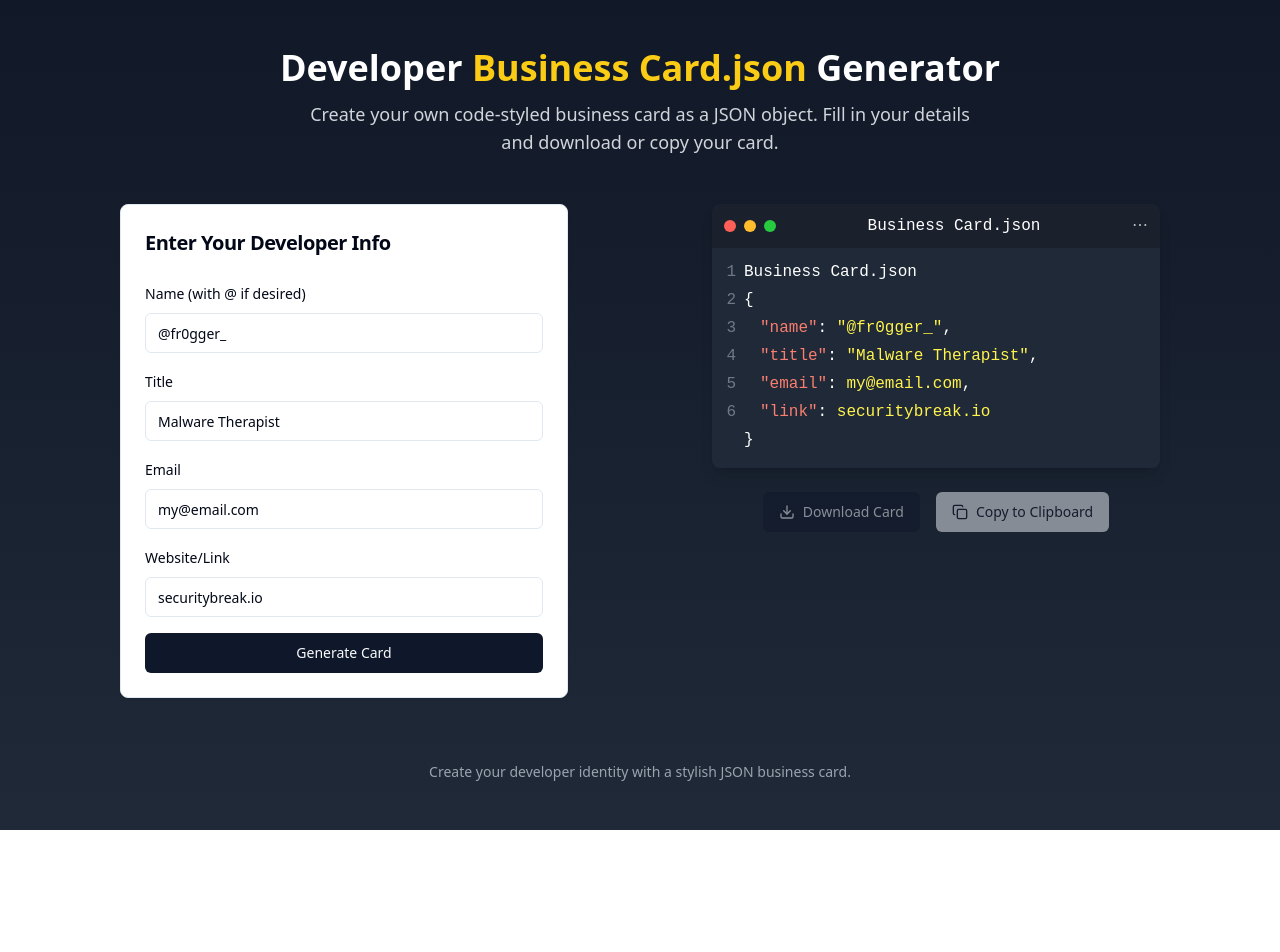
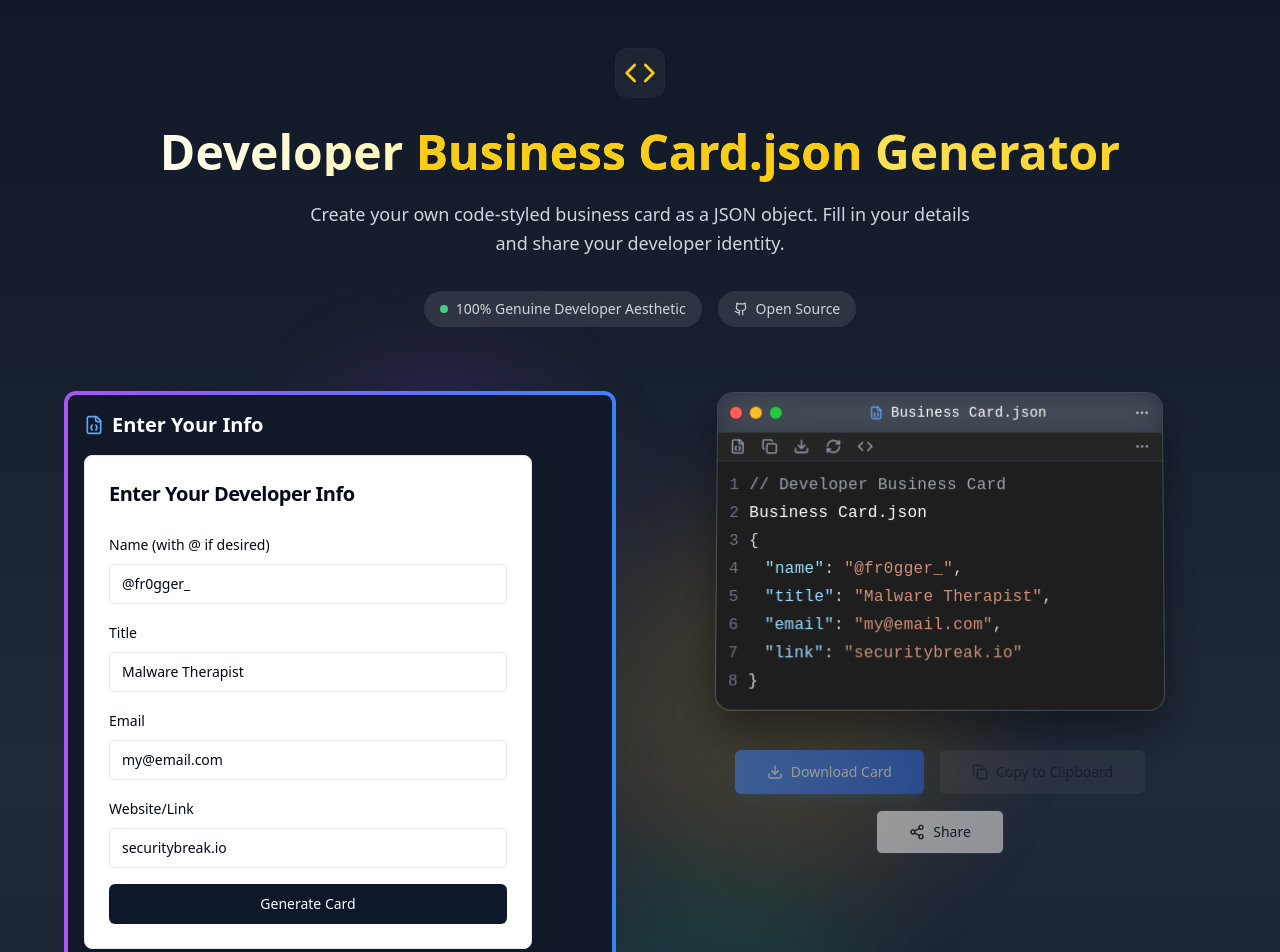
Before and after one commit to cdeveloper28/dev-card-creator-json, a React (Vite) app: page / in a window 1280 px wide. Shown: the top 952 px of the page. Before the commit the page ends 830 px from the top, so only its background shows below. Built offline with nearby package versions, Linux system fonts and the light colour scheme.

Commit message:
Reverted to commit bf3b96d0f5016d68ffea618b619a730dbf5ee2c6

```diff
--- a/src/components/BusinessCard.tsx
+++ b/src/components/BusinessCard.tsx
@@ -1,5 +1,5 @@
 
-import React, { useRef, useEffect } from "react";
+import React from "react";
 import { BusinessCardData } from "./CardForm";
 import CardToolbar from "./CardToolbar";
 
@@ -14,10 +14,16 @@ const BusinessCard: React.FC<BusinessCardProps> = ({ cardData, cardRef }) => {
   return (
     <div
       ref={cardRef}
-      className="w-full max-w-md rounded-lg overflow-hidden shadow-lg code-editor"
+      className="w-full max-w-md rounded-lg overflow-hidden shadow-2xl code-editor glassmorphism-card"
+      style={{
+        boxShadow: "0 20px 40px rgba(0, 0, 0, 0.4)",
+        transform: "perspective(1000px) rotateX(2deg)",
+        position: "relative",
+      }}
     >
+      <div className="bg-blur-overlay"></div>
       <CardToolbar />
-      <div className="editor-body p-0">
+      <div className="editor-body p-0 relative z-10">
         <div className="flex text-base">
           {/* Line numbers */}
           <div className="line-numbers py-3 px-3 select-none w-8">
@@ -27,10 +33,15 @@ const BusinessCard: React.FC<BusinessCardProps> = ({ cardData, cardRef }) => {
             <div style={{ height: lineHeight }}>4</div>
             <div style={{ height: lineHeight }}>5</div>
             <div style={{ height: lineHeight }}>6</div>
+            <div style={{ height: lineHeight }}>7</div>
+            <div style={{ height: lineHeight }}>8</div>
           </div>
 
           {/* JSON content */}
           <div className="py-3 flex-1">
+            <div style={{ height: lineHeight }} className="whitespace-pre">
+              <span className="text-gray-400">// Developer Business Card</span>
+            </div>
             <div style={{ height: lineHeight }} className="whitespace-pre">
               <span className="text-white">Business Card.json</span>
             </div>
@@ -52,13 +63,13 @@ const BusinessCard: React.FC<BusinessCardProps> = ({ cardData, cardRef }) => {
             <div style={{ height: lineHeight }} className="whitespace-pre pl-4">
               <span className="json-property">"email"</span>
               <span className="json-punctuation">: </span>
-              <span className="json-value">{cardData.email}</span>
+              <span className="json-value">"{cardData.email}"</span>
               <span className="json-punctuation">,</span>
             </div>
             <div style={{ height: lineHeight }} className="whitespace-pre pl-4">
               <span className="json-property">"link"</span>
               <span className="json-punctuation">: </span>
-              <span className="json-value">{cardData.link}</span>
+              <span className="json-value">"{cardData.link}"</span>
             </div>
             <div style={{ height: lineHeight }} className="whitespace-pre">
               <span className="json-punctuation">{"}"}</span>
--- a/src/components/CardToolbar.tsx
+++ b/src/components/CardToolbar.tsx
@@ -1,22 +1,48 @@
 
 import React from "react";
+import { MoreHorizontal, FileJson, Copy, Download, RefreshCw, Code } from "lucide-react";
 
 const CardToolbar: React.FC = () => {
   return (
-    <div className="editor-toolbar rounded-t-lg px-3 py-2.5 flex justify-between items-center">
-      <div className="flex items-center space-x-2">
-        <div className="window-dot dot-red"></div>
-        <div className="window-dot dot-yellow"></div>
-        <div className="window-dot dot-green"></div>
+    <div>
+      <div className="editor-toolbar rounded-t-lg px-3 py-2.5 flex justify-between items-center backdrop-blur-lg">
+        <div className="flex items-center space-x-2">
+          <div className="window-dot dot-red ring-1 ring-red-800/50"></div>
+          <div className="window-dot dot-yellow ring-1 ring-yellow-800/50"></div>
+          <div className="window-dot dot-green ring-1 ring-green-800/50"></div>
+        </div>
+
+        <div className="text-white font-medium text-sm flex items-center gap-2">
+          <FileJson size={14} className="text-blue-400" />
+          <span>Business Card.json</span>
+        </div>
+
+        <div className="flex items-center">
+          <button className="text-white opacity-70 hover:opacity-100 transition">
+            <MoreHorizontal size={16} />
+          </button>
+        </div>
       </div>
 
-      <div className="text-white font-medium">
-        Business Card.json
-      </div>
-
-      <div className="flex items-center">
-        <button className="text-white opacity-70 hover:opacity-100">
-          ⋯
+      <div className="bg-[#252525] px-3 py-1.5 flex items-center space-x-4 border-b border-gray-700/70 backdrop-blur-md">
+        <button className="text-gray-400 hover:text-white transition-colors">
+          <FileJson size={16} />
+        </button>
+        <button className="text-gray-400 hover:text-white transition-colors">
+          <Copy size={16} />
+        </button>
+        <button className="text-gray-400 hover:text-white transition-colors">
+          <Download size={16} />
+        </button>
+        <button className="text-gray-400 hover:text-white transition-colors">
+          <RefreshCw size={16} />
+        </button>
+        <button className="text-gray-400 hover:text-white transition-colors">
+          <Code size={16} />
+        </button>
+        <div className="flex-1"></div>
+        <button className="text-gray-400 hover:text-white transition-colors">
+          <MoreHorizontal size={16} />
         </button>
       </div>
     </div>
--- a/src/index.css
+++ b/src/index.css
@@ -1,114 +1,114 @@
-
 @tailwind base;
 @tailwind components;
 @tailwind utilities;
-
-@import url('https://fonts.googleapis.com/css2?family=JetBrains+Mono:wght@400;700&display=swap');
 
 @layer base {
   :root {
     --background: 0 0% 100%;
     --foreground: 222.2 84% 4.9%;
-
     --card: 0 0% 100%;
     --card-foreground: 222.2 84% 4.9%;
-
     --popover: 0 0% 100%;
     --popover-foreground: 222.2 84% 4.9%;
-
     --primary: 222.2 47.4% 11.2%;
     --primary-foreground: 210 40% 98%;
-
     --secondary: 210 40% 96.1%;
     --secondary-foreground: 222.2 47.4% 11.2%;
-
     --muted: 210 40% 96.1%;
     --muted-foreground: 215.4 16.3% 46.9%;
-
     --accent: 210 40% 96.1%;
     --accent-foreground: 222.2 47.4% 11.2%;
-
     --destructive: 0 84.2% 60.2%;
     --destructive-foreground: 210 40% 98%;
-
     --border: 214.3 31.8% 91.4%;
     --input: 214.3 31.8% 91.4%;
     --ring: 222.2 84% 4.9%;
-
     --radius: 0.5rem;
-
-    --editor-bg: 215 28% 17%;
-    --editor-toolbar: 220 26% 14%;
-    --editor-line: 220 13% 69%;
-    --json-property: 6 93% 71%;
-    --json-value: 56 100% 65%;
-    --json-punctuation: 0 0% 100%;
   }
 
   .dark {
     --background: 222.2 84% 4.9%;
     --foreground: 210 40% 98%;
-
     --card: 222.2 84% 4.9%;
     --card-foreground: 210 40% 98%;
-
     --popover: 222.2 84% 4.9%;
     --popover-foreground: 210 40% 98%;
-
     --primary: 210 40% 98%;
     --primary-foreground: 222.2 47.4% 11.2%;
-
     --secondary: 217.2 32.6% 17.5%;
     --secondary-foreground: 210 40% 98%;
-
     --muted: 217.2 32.6% 17.5%;
     --muted-foreground: 215 20.2% 65.1%;
-
     --accent: 217.2 32.6% 17.5%;
     --accent-foreground: 210 40% 98%;
-
     --destructive: 0 62.8% 30.6%;
     --destructive-foreground: 210 40% 98%;
-
     --border: 217.2 32.6% 17.5%;
     --input: 217.2 32.6% 17.5%;
-    --ring: 212.7 26.8% 83.9%;
+    --ring: 212.7 26.8% 83.9;
   }
-}
 
-@layer base {
   * {
     @apply border-border;
   }
 
   body {
     @apply bg-background text-foreground;
-    font-feature-settings: "rlig" 1, "calt" 1;
   }
+}
+
+@import url('https://fonts.googleapis.com/css2?family=JetBrains+Mono:wght@400;700&display=swap');
+
+.glassmorphism-card {
+  background: rgba(255, 255, 255, 0.03);
+  border-radius: 16px;
+  box-shadow: 0 4px 30px rgba(0, 0, 0, 0.1);
+  backdrop-filter: blur(7.7px);
+  -webkit-backdrop-filter: blur(7.7px);
+  border: 1px solid rgba(255, 255, 255, 0.14);
+}
+
+.bg-blur-overlay {
+  position: absolute;
+  top: 0;
+  left: 0;
+  width: 100%;
+  height: 100%;
+  background: rgba(255, 255, 255, 0.05);
+  backdrop-filter: blur(10px);
+  z-index: 0;
 }
 
 .code-editor {
   font-family: 'JetBrains Mono', monospace;
+  font-size: 14px;
+  line-height: 1.7;
+  letter-spacing: 0.3px;
+}
+
+.editor-toolbar {
+  font-family: 'JetBrains Mono', monospace;
+}
+
+.editor-body {
+  background-color: #1E1E1E;
 }
 
 .line-numbers {
-  color: hsl(var(--editor-line));
-  user-select: none;
+  color: #6B7280;
   text-align: right;
-  padding-right: 0.5rem;
-  opacity: 0.6;
 }
 
 .json-property {
-  color: hsl(var(--json-property));
+  color: #9CDCFE;
 }
 
 .json-value {
-  color: hsl(var(--json-value));
+  color: #CE9178;
 }
 
 .json-punctuation {
-  color: hsl(var(--json-punctuation));
+  color: #D4D4D4;
 }
 
 .window-dot {
@@ -118,21 +118,13 @@
 }
 
 .dot-red {
-  background-color: #ff5f56;
+  background-color: #FF6059;
 }
 
 .dot-yellow {
-  background-color: #ffbd2e;
+  background-color: #FFBD2E;
 }
 
 .dot-green {
-  background-color: #27c93f;
+  background-color: #27C93F;
 }
-
-.editor-toolbar {
-  background-color: hsl(var(--editor-toolbar));
-}
-
-.editor-body {
-  background-color: hsl(var(--editor-bg));
-}
--- a/src/pages/Index.tsx
+++ b/src/pages/Index.tsx
@@ -1,11 +1,10 @@
-
 import React, { useState, useRef } from "react";
 import CardForm, { BusinessCardData } from "@/components/CardForm";
 import BusinessCard from "@/components/BusinessCard";
 import { downloadCardAsImage, copyCardAsImage } from "@/lib/downloadUtils";
 import { Button } from "@/components/ui/button";
 import { toast } from "sonner";
-import { Download, Copy, FileJson } from "lucide-react";
+import { Download, Copy, FileJson, Github, Code, Share2 } from "lucide-react";
 
 const Index = () => {
   const [formSubmitted, setFormSubmitted] = useState(false);
@@ -43,36 +42,69 @@ const Index = () => {
   };
 
   return (
-    <div className="min-h-screen bg-gradient-to-b from-gray-900 to-gray-800 py-12 px-4">
-      <div className="max-w-6xl mx-auto">
-        <header className="text-center mb-12">
-          <h1 className="text-4xl font-bold text-white mb-3">
+    <div className="min-h-screen bg-gradient-to-b from-gray-900 via-gray-800 to-gray-900 py-12 px-4 relative overflow-hidden">
+      {/* Enhanced abstract background elements */}
+      <div className="absolute top-0 left-0 w-full h-full opacity-30 overflow-hidden">
+        <div className="absolute top-1/4 left-1/4 w-60 h-60 rounded-full bg-purple-600 blur-3xl animate-pulse"></div>
+        <div className="absolute top-3/4 left-1/3 w-80 h-80 rounded-full bg-blue-600 blur-3xl animate-pulse" style={{ animationDuration: '8s' }}></div>
+        <div className="absolute top-1/3 right-1/4 w-96 h-96 rounded-full bg-amber-500 blur-3xl animate-pulse" style={{ animationDuration: '12s' }}></div>
+        <div className="absolute bottom-1/4 right-1/3 w-72 h-72 rounded-full bg-emerald-500 blur-3xl animate-pulse" style={{ animationDuration: '10s' }}></div>
+      </div>
+
+      <div className="absolute inset-0 bg-grid-white/[0.02] bg-[size:40px_40px]"></div>
+
+      <div className="max-w-6xl mx-auto relative z-10">
+        <header className="text-center mb-16">
+          <div className="inline-block mb-6 p-2 bg-white/5 rounded-xl backdrop-blur-sm border border-gray-800">
+            <Code className="text-yellow-400 h-8 w-8" />
+          </div>
+          <h1 className="text-5xl font-bold bg-clip-text text-transparent bg-gradient-to-r from-white via-yellow-200 to-yellow-400 mb-6">
             Developer <span className="text-yellow-400">Business Card.json</span> Generator
           </h1>
-          <p className="text-gray-300 text-lg max-w-2xl mx-auto">
-            Create your own code-styled business card as a JSON object. Fill in your details and download or copy your card.
+          <p className="text-gray-300 text-lg max-w-2xl mx-auto leading-relaxed">
+            Create your own code-styled business card as a JSON object. Fill in your details and share your developer identity.
           </p>
+
+          <div className="flex items-center justify-center gap-4 mt-8">
+            <span className="flex items-center gap-2 px-4 py-2 bg-white/10 rounded-full text-sm text-gray-300 backdrop-blur-sm">
+              <span className="h-2 w-2 bg-green-400 rounded-full animate-pulse"></span>
+              100% Genuine Developer Aesthetic
+            </span>
+            <span className="flex items-center gap-2 px-4 py-2 bg-white/10 rounded-full text-sm text-gray-300 backdrop-blur-sm">
+              <Github size={14} />
+              Open Source
+            </span>
+          </div>
         </header>
 
-        <div className="grid md:grid-cols-2 gap-8 items-start">
+        <div className="grid md:grid-cols-2 gap-12 items-start mb-16">
           <div className="flex flex-col items-center">
-            <CardForm
-              cardData={cardData}
-              setCardData={setCardData}
-              handleFormSubmit={handleFormSubmit}
-            />
+            <div className="w-full p-1 bg-gradient-to-r from-purple-500 to-blue-500 rounded-xl mb-6">
+              <div className="bg-gray-900 rounded-lg p-4">
+                <h2 className="text-xl font-semibold text-white mb-4 flex items-center gap-2">
+                  <FileJson className="text-blue-400" size={20} />
+                  Enter Your Info
+                </h2>
+                <CardForm
+                  cardData={cardData}
+                  setCardData={setCardData}
+                  handleFormSubmit={handleFormSubmit}
+                />
+              </div>
+            </div>
           </div>
 
           <div className="flex flex-col items-center">
-            <div className="mb-6 w-full flex justify-center">
+            <div className="mb-10 w-full flex justify-center hover:-rotate-1 transition-transform duration-300">
               <BusinessCard cardData={cardData} cardRef={cardRef} />
             </div>
 
-            <div className="flex gap-4">
+            <div className="flex gap-4 flex-wrap justify-center">
               <Button
-                className="flex items-center gap-2"
+                className="flex items-center gap-2 bg-gradient-to-r from-blue-500 to-blue-600 hover:from-blue-600 hover:to-blue-700 shadow-lg shadow-blue-500/20 transition-all hover:shadow-blue-500/40"
                 onClick={handleDownload}
                 disabled={!formSubmitted}
+                size="lg"
               >
                 <Download size={18} />
                 Download Card
@@ -80,21 +112,65 @@ const Index = () => {
 
               <Button
                 variant="secondary"
-                className="flex items-center gap-2"
+                className="flex items-center gap-2 bg-white/10 backdrop-blur-sm hover:bg-white/20"
                 onClick={handleCopy}
                 disabled={!formSubmitted}
+                size="lg"
               >
                 <Copy size={18} />
                 Copy to Clipboard
+              </Button>
+
+              <Button
+                variant="outline"
+                className="flex items-center gap-2 border-gray-700 hover:border-gray-500"
+                disabled={!formSubmitted}
+                size="lg"
+              >
+                <Share2 size={18} />
+                Share
               </Button>
             </div>
           </div>
         </div>
 
-        <footer className="mt-16 text-center text-gray-400 text-sm">
+        <div className="mt-24 px-4 py-10 bg-white/5 backdrop-blur-sm rounded-xl border border-gray-800">
+          <div className="grid md:grid-cols-3 gap-8">
+            <div className="text-center p-4">
+              <div className="w-12 h-12 rounded-full bg-blue-500/20 flex items-center justify-center mx-auto mb-4">
+                <Code className="text-blue-400" size={24} />
+              </div>
+              <h3 className="text-lg font-semibold text-white mb-2">Developer Identity</h3>
+              <p className="text-gray-400">Showcase your developer brand with a stylish JSON-formatted card.</p>
+            </div>
+            <div className="text-center p-4">
+              <div className="w-12 h-12 rounded-full bg-yellow-500/20 flex items-center justify-center mx-auto mb-4">
+                <Copy className="text-yellow-400" size={24} />
+              </div>
+              <h3 className="text-lg font-semibold text-white mb-2">Copy Anywhere</h3>
+              <p className="text-gray-400">Easily share your card anywhere with copy-to-clipboard functionality.</p>
+            </div>
+            <div className="text-center p-4">
+              <div className="w-12 h-12 rounded-full bg-purple-500/20 flex items-center justify-center mx-auto mb-4">
+                <Download className="text-purple-400" size={24} />
+              </div>
+              <h3 className="text-lg font-semibold text-white mb-2">Downloadable</h3>
+              <p className="text-gray-400">Download your card as an image to use on social media or anywhere else.</p>
+            </div>
+          </div>
+        </div>
+
+        <footer className="mt-16 text-center text-gray-500 text-sm border-t border-gray-800 pt-8">
           <p>
             Create your developer identity with a stylish JSON business card.
           </p>
+          <div className="flex items-center justify-center gap-4 mt-4">
+            <a href="#" className="text-gray-400 hover:text-white transition-colors">About</a>
+            <span className="text-gray-700">|</span>
+            <a href="#" className="text-gray-400 hover:text-white transition-colors">GitHub</a>
+            <span className="text-gray-700">|</span>
+            <a href="#" className="text-gray-400 hover:text-white transition-colors">Privacy</a>
+          </div>
         </footer>
       </div>
     </div>
```
